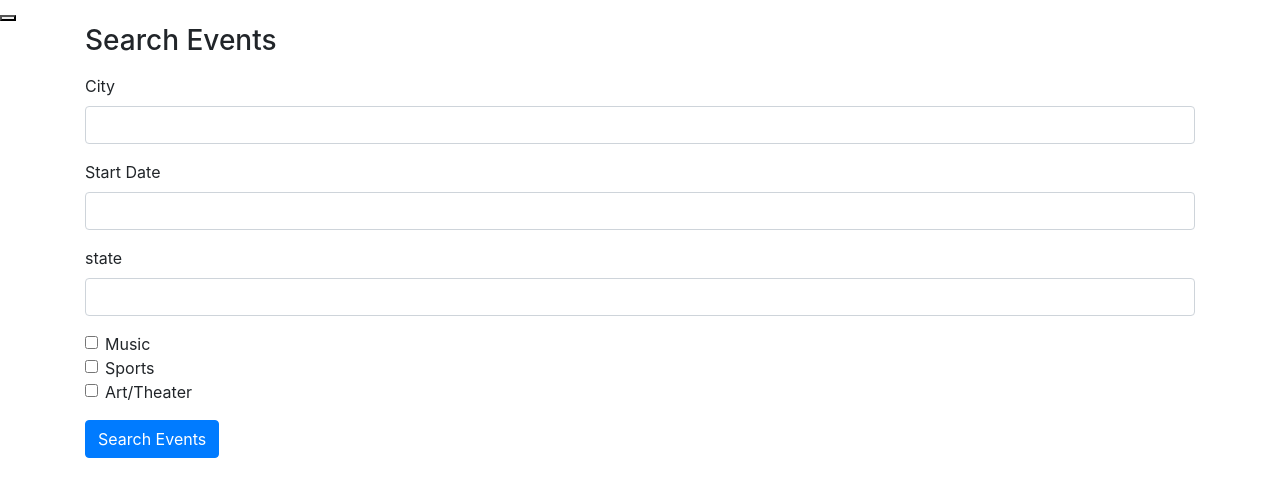
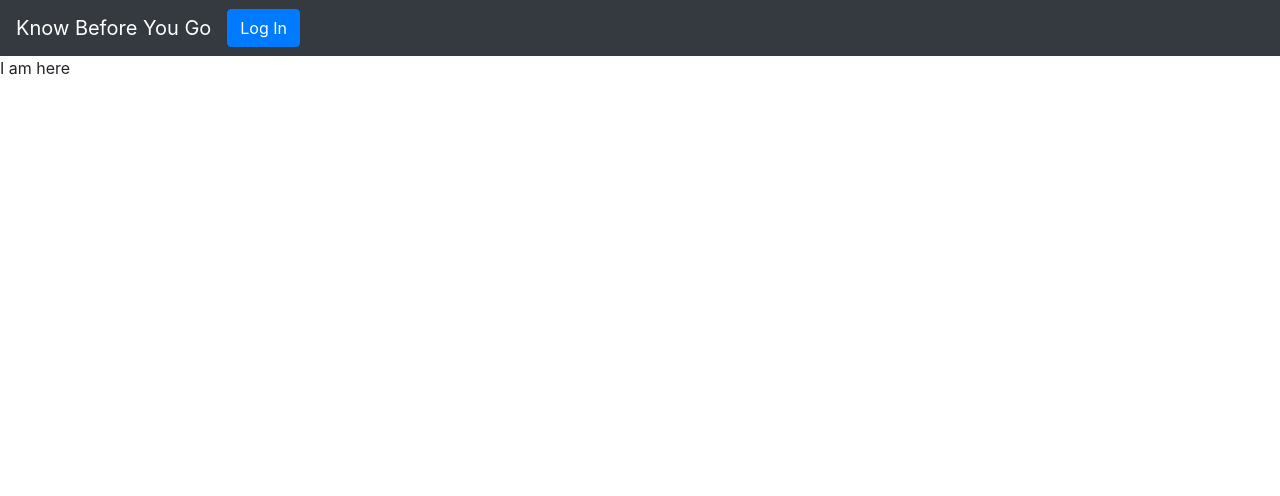
Before and after one commit to Search-Engine-Bandit/know-before-you-go-frontend, a React (Create React App) app: page /profile in a window 1280 px wide. Shown: the top 496 px of the page. Built offline with nearby package versions, Linux system fonts and the light colour scheme.

Commit message:
started auth0

```diff
--- a/package.json
+++ b/package.json
@@ -3,6 +3,7 @@
   "version": "0.1.0",
   "private": true,
   "dependencies": {
+    "@auth0/auth0-react": "^1.6.0",
     "@testing-library/jest-dom": "^5.14.1",
     "@testing-library/react": "^11.2.7",
     "@testing-library/user-event": "^12.8.3",
@@ -11,6 +12,7 @@
     "react": "^17.0.2",
     "react-bootstrap": "^1.6.1",
     "react-dom": "^17.0.2",
+    "react-router-dom": "^5.2.1",
     "react-scripts": "4.0.3",
     "web-vitals": "^1.1.2"
   },
--- a/src/App.js
+++ b/src/App.js
@@ -1,8 +1,11 @@
-
-// import axios from 'axios';
 import React from 'react';
 import './App.css';
-import EventForm from './EventForm';
+import { withAuth0 } from '@auth0/auth0-react';
+import {
+  BrowserRouter as Router,
+} from "react-router-dom";
+
+import BrowserRouter from './BrowserRouter.js';
 
 class App extends React.Component {
   constructor (props) {
@@ -12,17 +15,15 @@ class App extends React.Component {
     }
   };
 
-
-
-
   render() {
     return (
       <>
-        <button onClick={this.getEvent}></button>
-        <EventForm />
+        <Router>
+          <BrowserRouter/>
+        </Router>
       </>
     );
   }
 }
 
-export default App;
+export default withAuth0(App);
--- /dev/null
+++ b/src/BrowserRouter.js
@@ -0,0 +1,41 @@
+import React from 'react';
+import { withAuth0 } from '@auth0/auth0-react';
+import {
+  BrowserRouter as Router,
+  Switch,
+  Route
+} from "react-router-dom";
+import Header from './Header';
+
+
+
+
+import Login from './Login';
+import Profile from './Profile.js';
+import EventForm from './EventForm.js'
+
+
+
+class BrowserRouter extends React.Component {
+
+  render() {
+    return (
+
+      <>
+        <Router>
+            <Header />
+            <Switch>
+              <Route exact path="/">
+                {this.props.auth0.isAuthenticated ? <EventForm/> : ' I am here'}
+              </Route>
+              <Route exact path="/profile">
+                {this.props.auth0.isAuthenticated ? <Profile /> : ' I am here'}
+              </Route>
+            </Switch>
+        </Router>
+      </>
+    )
+  }
+}
+
+export default withAuth0(BrowserRouter);
--- a/src/EventForm.js
+++ b/src/EventForm.js
@@ -3,6 +3,7 @@ import axios from 'axios'
 import Form from 'react-bootstrap/Form';
 import Container from 'react-bootstrap/Container';
 import Button from 'react-bootstrap/Button';
+
 
 class EventForm extends React.Component {
   constructor (props) {
@@ -63,7 +64,7 @@ class EventForm extends React.Component {
     this.getEvent();
   }
   getEvent = async () => {
-    let events = await axios.get(`http://localhost:3001/events?searchQuery=${this.state.city}&startDate=${this.state.startDate}&stateCode=${this.state.state}&classificationName=${this.state.activity}`);
+    let events = await axios.get(`${process.env.REACT_APP_BACKEND_URL}/events?searchQuery=${this.state.city}&startDate=${this.state.startDate}&stateCode=${this.state.state}&classificationName=${this.state.activity}`);
     this.setState({
       events: events.data
     })
@@ -90,20 +91,15 @@ class EventForm extends React.Component {
               <Form.Control type="text" />
             </Form.Group>
 
-
-
             <Form.Group controlId="state" onChange={this.handleState}>
               <Form.Label>state</Form.Label>
               <Form.Control type="text" />
             </Form.Group>
 
-
-
             <Form.Group id="formGridCheckbox" onChange={this.handleActivity}>
               <Form.Check type="checkbox" label="Music" value="music" />
               <Form.Check type="checkbox" label="Sports" value="sports" />
               <Form.Check type="checkbox" label="Art/Theater" value="arts-theater" />
-
 
             </Form.Group>
 
--- a/src/Header.js
+++ b/src/Header.js
@@ -0,0 +1,24 @@
+import React from 'react';
+import 'bootstrap/dist/css/bootstrap.min.css';
+import Navbar from 'react-bootstrap/Navbar';
+// import { Link } from "react-router-dom";
+import './Header.css';
+import { withAuth0 } from '@auth0/auth0-react';
+
+import Login from './Login';
+import Logout from './Logout';
+
+class Header extends React.Component {
+  render() {
+    return(
+      <Navbar id='nav-bar' collapseOnSelect expand="lg" bg="dark" variant="dark">
+        <Navbar.Brand>Know Before You Go</Navbar.Brand>
+        {/* <Link  to="/">Home</Link>
+        <Link  to="/about-us">About Us</Link> */}
+        {this.props.auth0.isAuthenticated ? <Logout/> : <Login/>}
+      </Navbar>
+    )
+  }
+}
+
+export default withAuth0(Header);
--- /dev/null
+++ b/src/Login.js
@@ -0,0 +1,15 @@
+import React from 'react';
+import 'bootstrap/dist/css/bootstrap.min.css';
+import './Login.css';
+import { useAuth0 } from "@auth0/auth0-react";
+import { withAuth0 } from '@auth0/auth0-react';
+import Button from 'react-bootstrap/Button'
+
+const LoginButton = () => {
+
+  const { loginWithRedirect } = useAuth0();
+
+  return <Button variant="primary" onClick={() => {loginWithRedirect()}}>Log In</Button>;
+};
+
+export default withAuth0(LoginButton);
--- /dev/null
+++ b/src/Logout.js
@@ -0,0 +1,19 @@
+// This came from Auth0 DOCS
+// https://auth0.com/docs/quickstart/spa/react#add-login-to-your-application
+
+import React from "react";
+import { useAuth0 } from "@auth0/auth0-react";
+import Button from 'react-bootstrap/Button'
+
+
+const LogoutButton = () => {
+  const { logout } = useAuth0();
+
+  return (
+    <Button variant="primary" onClick={() => logout({ returnTo: window.location.origin })}>
+      Log Out
+    </Button>
+  );
+};
+
+export default LogoutButton;
--- /dev/null
+++ b/src/Profile.js
@@ -0,0 +1,18 @@
+
+import React from 'react';
+import { withAuth0 } from '@auth0/auth0-react';
+
+class Profile extends React.Component {
+  render() {
+
+    return (
+      <>
+        {this.props.auth0.user.name}
+        <h2>{this.props.auth0.user.email}</h2>
+        <img src={this.props.auth0.user.picture} alt="Profile pic" />
+      </>
+    )
+  }
+}
+
+export default withAuth0(Profile);
--- a/src/index.js
+++ b/src/index.js
@@ -3,12 +3,19 @@ import ReactDOM from 'react-dom';
 import 'bootstrap/dist/css/bootstrap.min.css';
 import './index.css';
 import App from './App';
+import { Auth0Provider } from "@auth0/auth0-react";
 
 
 
 ReactDOM.render(
   <React.StrictMode>
-    <App />
+    {/* Wrap every component in auth0.*/}
+    <Auth0Provider
+      domain="dev-vb6a1x5t.us.auth0.com"
+      clientId="CMgMJWkAdpZC0e3LeLigDCDbd2gFH3Us"
+      redirectUri={window.location.origin}>
+      <App />
+    </Auth0Provider>
   </React.StrictMode>,
   document.getElementById('root')
 );
```
Also changed, not shown: src/Header.css (added), src/Login.css (added), 2 other files (tests, documents, lock files or other folders).
